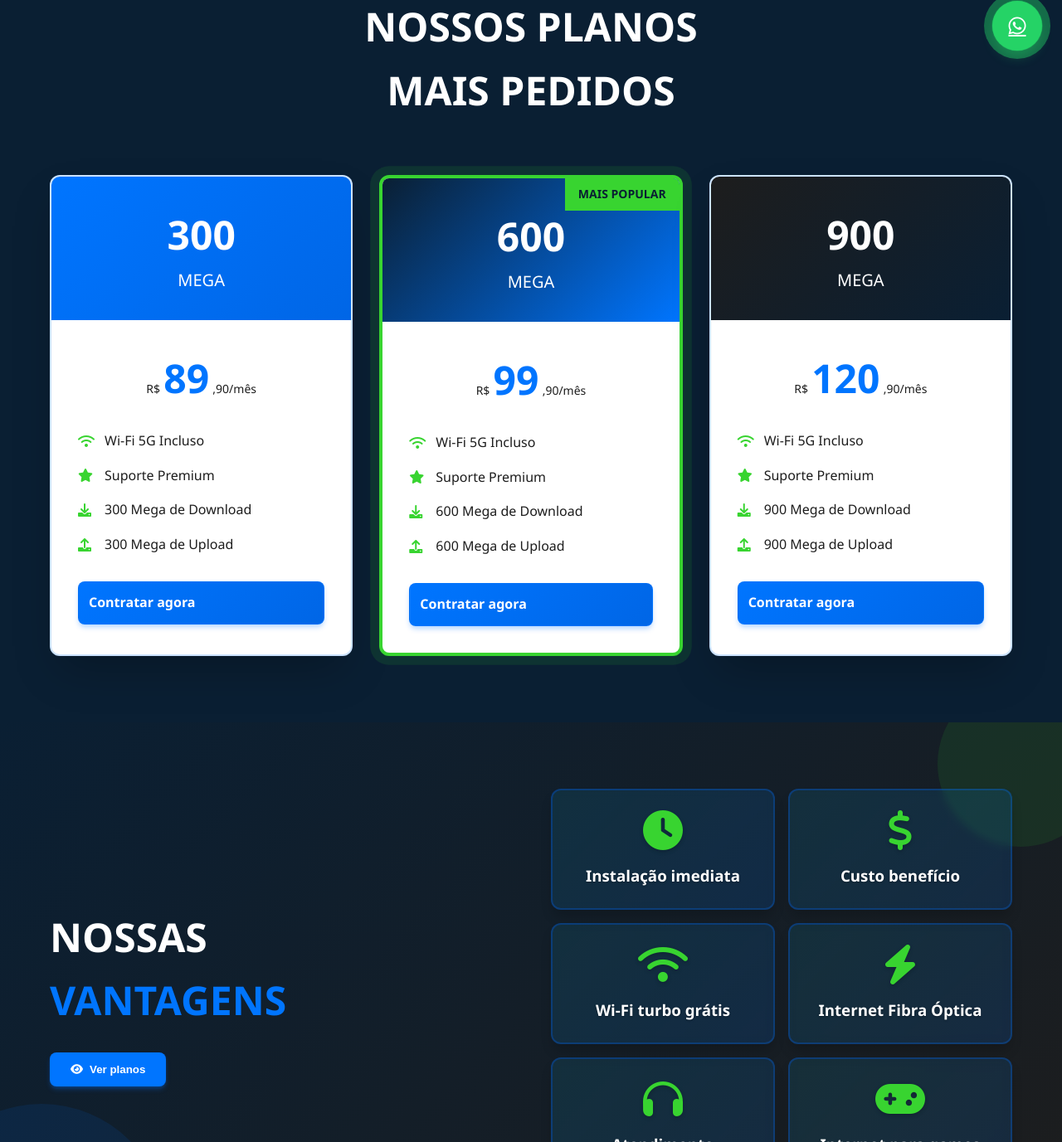
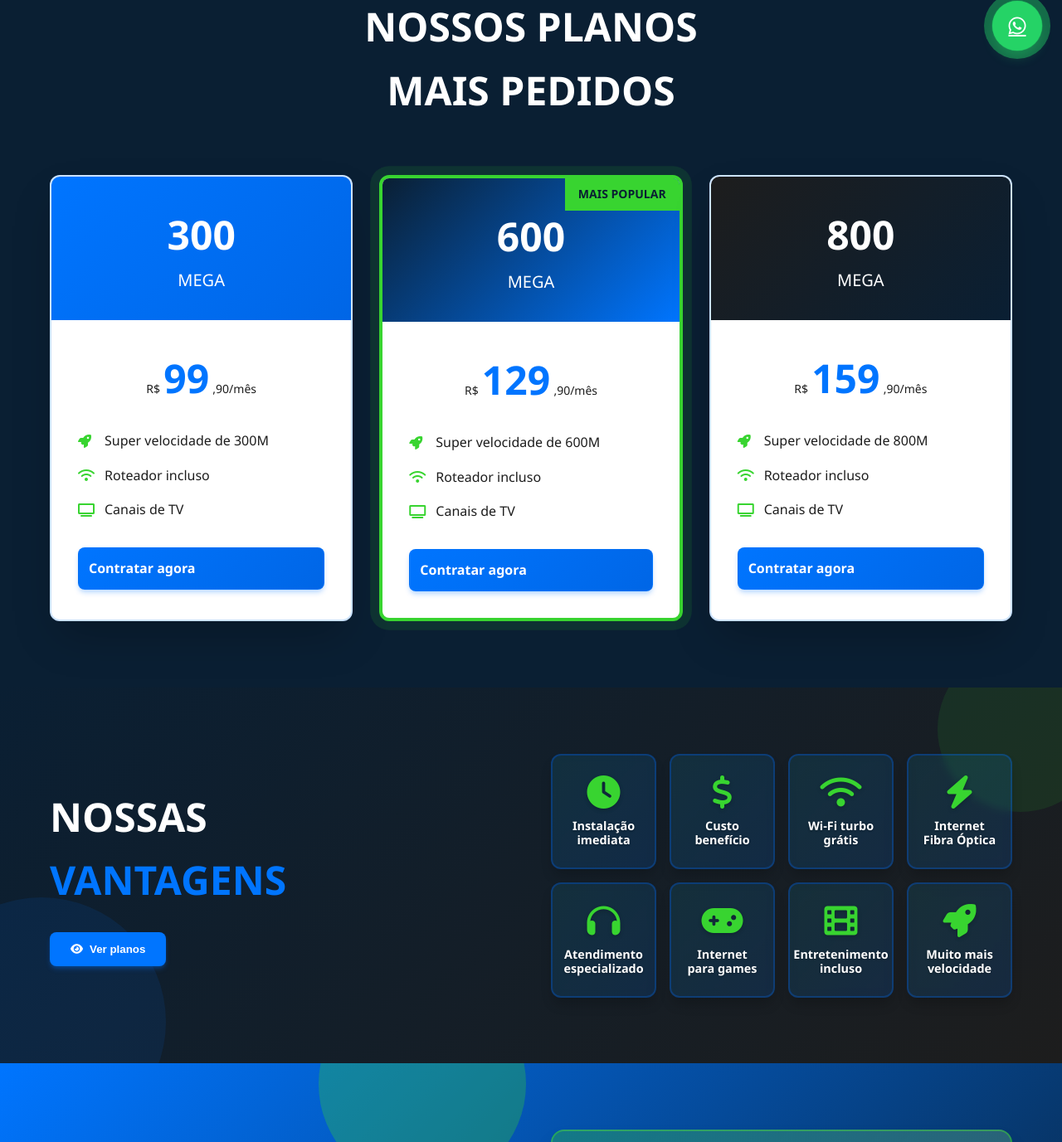
Before and after one commit to VieiraGabrielAlexandre/sullink, a PHP site: page / in a window 1280 px wide. Shown: the part 715-2092 px from the top of the page at 83% size. Run offline with PHP 8.4, Linux system fonts and the light colour scheme.

Commit message:
ajustando conforme solicitação no doc

```diff
--- a/index.html
+++ b/index.html
@@ -169,28 +169,24 @@
                 <div class="plan-body">
                     <div class="plan-price">
                         <span class="currency">R$</span>
-                        <span class="price">89</span>
+                        <span class="price">99</span>
                         <span class="period">,90/mês</span>
                     </div>
                     <div class="plan-features">
                         <div class="plan-feature">
-                            <i class="fas fa-wifi"></i>
-                            <span>Wi-Fi 5G Incluso</span>
+                            <i class="fas fa-rocket"></i>
+                            <span>Super velocidade de 300M</span>
                         </div>
                         <div class="plan-feature">
-                            <i class="fas fa-star"></i>
-                            <span>Suporte Premium</span>
+                            <i class="fas fa-wifi"></i>
+                            <span>Roteador incluso</span>
                         </div>
                         <div class="plan-feature">
-                            <i class="fas fa-download"></i>
-                            <span>300 Mega de Download</span>
-                        </div>
-                        <div class="plan-feature">
-                            <i class="fas fa-upload"></i>
-                                <span>300 Mega de Upload</span>
+                            <i class="fas fa-tv"></i>
+                            <span>Canais de TV</span>
                         </div>
                     </div>
-                    <a href="https://wa.me/5511969013333?text=Tenho%20interesse%20no%20plano%20300%20MEGA%20-%2089%2C90%2Fm%C3%AAs" class="btn btn-plan" target="_blank">
+                    <a href="https://wa.me/5511969013333?text=Tenho%20interesse%20no%20plano%20300%20MEGA%20-%2099%2C90%2Fm%C3%AAs" class="btn btn-plan" target="_blank">
                         Contratar agora
                     </a>
                 </div>
@@ -206,28 +202,24 @@
                 <div class="plan-body">
                     <div class="plan-price">
                         <span class="currency">R$</span>
-                        <span class="price">99</span>
+                        <span class="price">129</span>
                         <span class="period">,90/mês</span>
                     </div>
                     <div class="plan-features">
                         <div class="plan-feature">
-                            <i class="fas fa-wifi"></i>
-                            <span>Wi-Fi 5G Incluso</span>
+                            <i class="fas fa-rocket"></i>
+                            <span>Super velocidade de 600M</span>
                         </div>
                         <div class="plan-feature">
-                            <i class="fas fa-star"></i>
-                            <span>Suporte Premium</span>
+                            <i class="fas fa-wifi"></i>
+                            <span>Roteador incluso</span>
                         </div>
                         <div class="plan-feature">
-                            <i class="fas fa-download"></i>
-                            <span>600 Mega de Download</span>
-                        </div>
-                        <div class="plan-feature">
-                            <i class="fas fa-upload"></i>
-                            <span>600 Mega de Upload</span>
+                            <i class="fas fa-tv"></i>
+                            <span>Canais de TV</span>
                         </div>
                     </div>
-                    <a href="https://wa.me/5511969013333?text=Tenho%20interesse%20no%20plano%20600%20MEGA%20-%2099%2C90%2Fm%C3%AAs" class="btn btn-plan" target="_blank">
+                    <a href="https://wa.me/5511969013333?text=Tenho%20interesse%20no%20plano%20600%20MEGA%20-%20129%2C90%2Fm%C3%AAs" class="btn btn-plan" target="_blank">
                         Contratar agora
                     </a>
                 </div>
@@ -236,34 +228,30 @@
             <!-- Plan 3 -->
             <div class="plan-card">
                 <div class="plan-header plan-header-3">
-                    <h3 class="plan-speed">900</h3>
+                    <h3 class="plan-speed">800</h3>
                     <p class="plan-unit">MEGA</p>
                 </div>
                 <div class="plan-body">
                     <div class="plan-price">
                         <span class="currency">R$</span>
-                        <span class="price">120</span>
+                        <span class="price">159</span>
                         <span class="period">,90/mês</span>
                     </div>
                     <div class="plan-features">
                         <div class="plan-feature">
-                            <i class="fas fa-wifi"></i>
-                            <span>Wi-Fi 5G Incluso</span>
+                            <i class="fas fa-rocket"></i>
+                            <span>Super velocidade de 800M</span>
                         </div>
                         <div class="plan-feature">
-                            <i class="fas fa-star"></i>
-                            <span>Suporte Premium</span>
+                            <i class="fas fa-wifi"></i>
+                            <span>Roteador incluso</span>
                         </div>
                         <div class="plan-feature">
-                            <i class="fas fa-download"></i>
-                            <span>900 Mega de Download</span>
-                        </div>
-                        <div class="plan-feature">
-                            <i class="fas fa-upload"></i>
-                            <span>900 Mega de Upload</span>
+                            <i class="fas fa-tv"></i>
+                            <span>Canais de TV</span>
                         </div>
                     </div>
-                    <a href="https://wa.me/5511969013333?text=Tenho%20interesse%20no%20plano%20900%20MEGA%20-%20120%2C90%2Fm%C3%AAs" class="btn btn-plan" target="_blank">
+                    <a href="https://wa.me/5511969013333?text=Tenho%20interesse%20no%20plano%20800%20MEGA%20-%20159%2C90%2Fm%C3%AAs" class="btn btn-plan" target="_blank">
                         Contratar agora
                     </a>
                 </div>
@@ -310,6 +298,14 @@
                 <div class="advantage-card">
                     <i class="fas fa-gamepad"></i>
                     <h3>Internet para games</h3>
+                </div>
+                <div class="advantage-card">
+                    <i class="fas fa-film"></i>
+                    <h3>Entretenimento incluso</h3>
+                </div>
+                <div class="advantage-card">
+                    <i class="fas fa-rocket"></i>
+                    <h3>Muito mais velocidade</h3>
                 </div>
             </div>
         </div>
--- a/styles.css
+++ b/styles.css
@@ -568,13 +568,13 @@ body {
 
 .advantages-grid {
     display: grid;
-    grid-template-columns: repeat(2, 1fr);
+    grid-template-columns: repeat(4, 1fr);
     gap: 1rem;
 }
 
 .advantage-card {
     background: rgba(0, 117, 255, 0.1);
-    padding: 1.5rem;
+    padding: 1.5rem 1rem;
     border-radius: 0.75rem;
     box-shadow: 0 10px 15px -3px rgba(0, 0, 0, 0.2);
     border: 2px solid rgba(0, 117, 255, 0.3);
@@ -583,6 +583,11 @@ body {
     text-align: center;
     position: relative;
     overflow: hidden;
+    min-height: 120px;
+    display: flex;
+    flex-direction: column;
+    justify-content: center;
+    align-items: center;
 }
 
 .advantage-card::before {
@@ -603,9 +608,9 @@ body {
 }
 
 .advantage-card i {
-    font-size: 3rem;
+    font-size: 2.5rem;
     color: #38d430;
-    margin-bottom: 1rem;
+    margin-bottom: 0.75rem;
     text-shadow: 0 2px 5px rgba(0, 0, 0, 0.2);
 }
 
@@ -613,6 +618,9 @@ body {
     font-weight: 600;
     color: white;
     text-shadow: 0 1px 3px rgba(0, 0, 0, 0.3);
+    font-size: 0.9rem;
+    line-height: 1.2;
+    margin: 0;
 }
 
 /* Plans Section */
```
Also changed, not shown: other parts of styles.css (+39 -12 lines).
